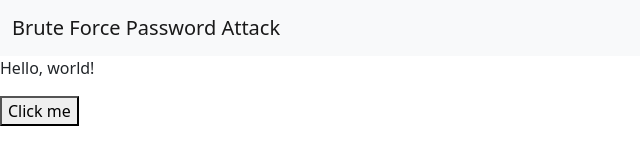
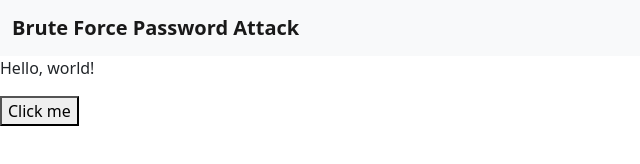
Before and after one commit to richardnorman/cpsc530-project, a plain HTML site: page index.html in a window 1280 px wide. Shown: the whole page, without its empty margins (0-640 px from the left). Drawn offline with nearby package versions, Linux system fonts and the light colour scheme.

Commit message:
Initial UI formatting

```diff
--- a/index.html
+++ b/index.html
@@ -7,7 +7,7 @@
     <Body>
         <nav class="navbar navbar-expand-lg navbar-light bg-light">
             <div class="container-fluid">
-              <a class="navbar-brand" href="#">Brute Force Password Attack</a>
+              <a class="navbar-brand" href="#"><b>Brute Force Password Attack</b></a>
             </div>
           </nav>
         <p>Hello, world!</p>
```
